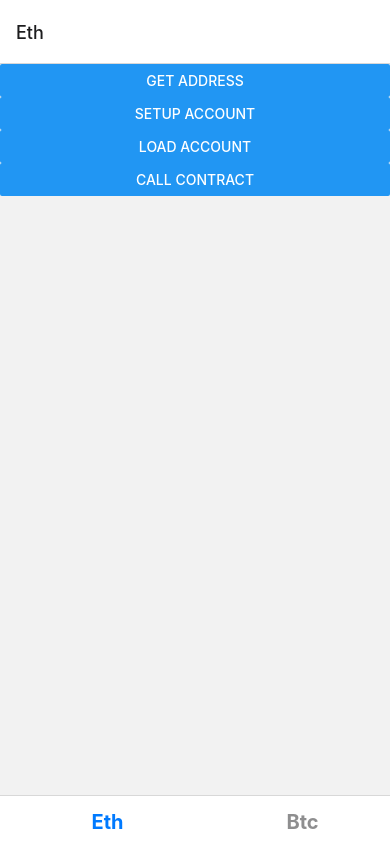
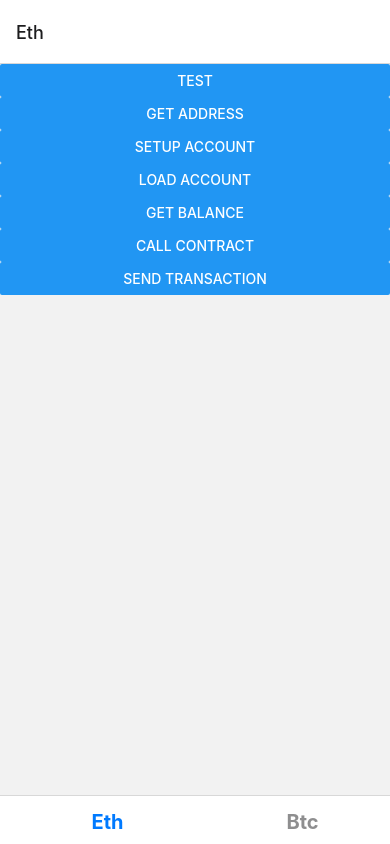
Before and after one commit to SamuelSlavka/zk-wallet, a React Native app in the folder ZkWallet/: screen /Eth in a window 390 px wide. Built offline with nearby package versions, Linux system fonts and the light colour scheme.

Commit message:
Transaction boilreplate and switch to rinkeby

```diff
--- a/ZkWallet/src/app/screens/Ethereum.tsx
+++ b/ZkWallet/src/app/screens/Ethereum.tsx
@@ -4,8 +4,17 @@ import '../utilities/global';
 import {NativeModules, Button, Alert} from 'react-native';
 
 const Ethereum = () => {
+  const jsonTransaction = '';
   return (
     <>
+      <Button
+        title="test"
+        onPress={() => {
+          NativeModules.CommunicationNative.test((str: any) => {
+            Alert.alert(str);
+          });
+        }}
+      />
       <Button
         title="get address"
         onPress={() => {
@@ -40,11 +49,30 @@ const Ethereum = () => {
         }}
       />
       <Button
+        title="get balance"
+        onPress={() => {
+          NativeModules.CommunicationNative.getBalance((str: any) => {
+            Alert.alert(str);
+          });
+        }}
+      />
+      <Button
         title="call contract"
         onPress={() => {
-          NativeModules.CommunicationNative.callContract('str', (str: any) => {
+          NativeModules.CommunicationNative.callContract((str: any) => {
             Alert.alert(str);
           });
+        }}
+      />
+      <Button
+        title="send transaction"
+        onPress={() => {
+          NativeModules.CommunicationNative.sendTransaction(
+            jsonTransaction,
+            (str: any) => {
+              Alert.alert(str);
+            },
+          );
         }}
       />
     </>
```
Also changed, not shown: 3 other files (tests, documents, lock files or other folders).
